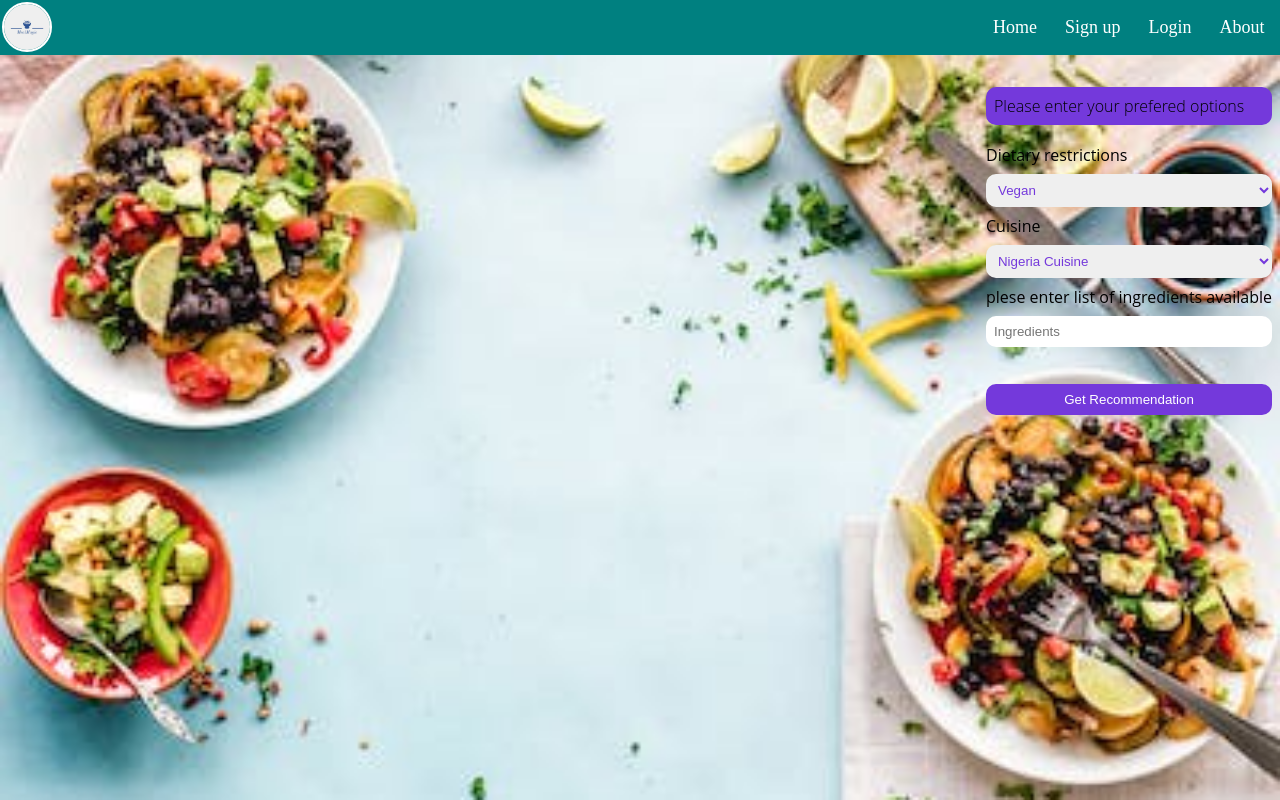
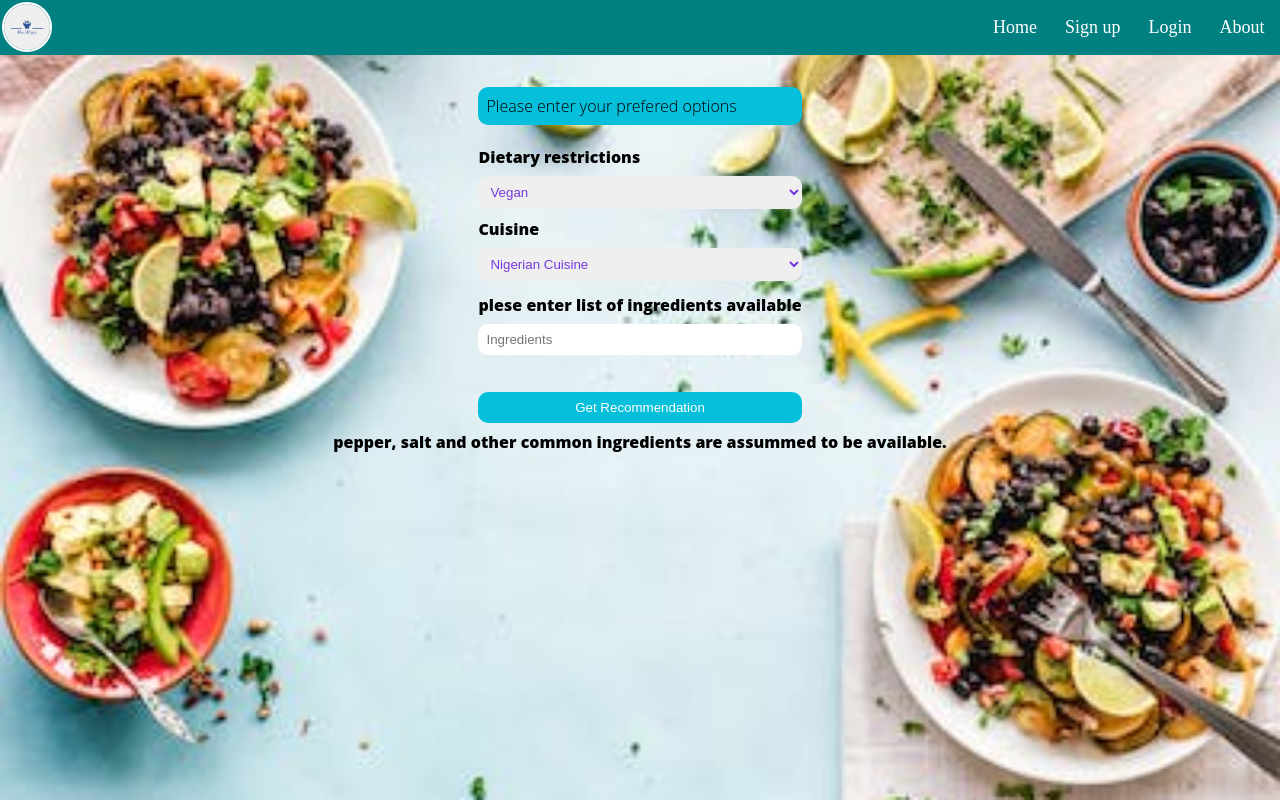
Before and after one commit to AisosaAghedo/MealMagic-recipe-recommendation-website, a React (Vite) app in the folder Frontend/MealMagic/: page / in a window 1280 px wide. Built offline with nearby package versions, Linux system fonts and the light colour scheme.

Commit message:
Styled the home page

```diff
--- a/Frontend/MealMagic/src/Home/home.css
+++ b/Frontend/MealMagic/src/Home/home.css
@@ -6,7 +6,7 @@
 p{
 font-weight: 300;
 margin-bottom: 1rem;
-background-color: #7439db;
+background-color: #05BFDB;
 border-radius: 10px;
 padding: 0.5rem;
 }
@@ -14,7 +14,7 @@ padding: 0.5rem;
  display: flex;
  flex-direction: column;
  justify-content: center;
- align-items: flex-end;
+ align-items: center;
 }
 .home-container .details{
  margin-top: 2rem;
@@ -29,6 +29,11 @@ padding: 0.5rem;
 label {
     text-align: left;
     padding: 0.2rem 0;
+    font-weight: 900;
+    margin-top: 0.1rem;
+}
+.label{
+    margin-top: 0.3rem;
 }
 select{
     margin: 0.3rem 0;
@@ -43,13 +48,16 @@ option{
 }
 .home-btn{
     border: none;
-    background-color: #7439db;
+    background-color: #05BFDB;
     padding: 0.5rem;
     border-radius: 10px;
     cursor: pointer;
     color: white;
     margin-top: 2rem;
 
+}
+.available{
+    font-weight: 900;
 }
 /*.details{
  display: flex;
--- a/Frontend/MealMagic/src/Home/homeDesign.jsx
+++ b/Frontend/MealMagic/src/Home/homeDesign.jsx
@@ -12,13 +12,13 @@ export default function HomeDesign() {
         </select>
         <label htmlFor="cuisine">Cuisine</label>
         <select name="Cuisine" id="cuisine">
-          <option value="Nigeria"> Nigeria Cuisine</option>
+          <option value="Nigeria"> Nigerian Cuisine</option>
           <option value="Ethiopia">Ethiopian Cuisine</option>
           <option value="french">French Cuisine</option>
           <option value="china">Chinese Cuisine</option>
           <option value="italy">Italian Cuisine</option>
         </select>
-        <label htmlFor="Ingrediets">
+        <label htmlFor="Ingrediets" className="label">
           plese enter list of ingredients available
         </label>
         <input type="text" placeholder="Ingredients" />
@@ -26,6 +26,10 @@ export default function HomeDesign() {
           Get Recommendation
         </button>
       </div>
+
+      <div className="available">
+        pepper, salt and other common ingredients are assummed to be available.
+      </div>
     </div>
   );
 }
--- a/Frontend/MealMagic/src/Signup/Signup.css
+++ b/Frontend/MealMagic/src/Signup/Signup.css
@@ -26,7 +26,7 @@ input:focus{
 }
 .btn{
     border: none;
-    background-color: #7439db;
+    background-color: #05BFDB;
     padding: 0.5rem;
     border-radius: 10px;
     cursor: pointer;
```
Also changed, not shown: Frontend/MealMagic/src/logo/logo.css (deleted, +0 -15 lines), Frontend/MealMagic/src/logo/logo.jsx (deleted, +0 -14 lines).
